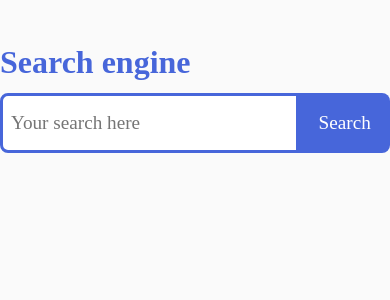
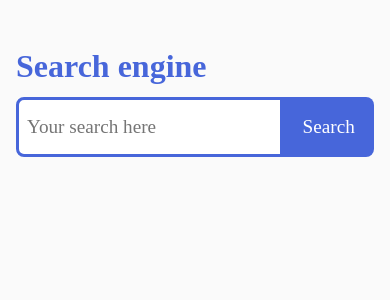
Before and after one commit to PChaparro/search-engine, a React (Vite) app in the folder frontend/: page / in a window 390 px wide. Shown: the top 300 px of the page. Built offline with nearby package versions, Linux system fonts and the light colour scheme; a web font is replaced by a local one.

Commit message:
:iphone: Improve responsive

```diff
--- a/frontend/src/components/SearchBar/SearchBar.module.css
+++ b/frontend/src/components/SearchBar/SearchBar.module.css
@@ -1,5 +1,6 @@
 .header {
   padding: 32px 0px;
+  margin-block-end: 12px;
 }
 
 .header__title {
--- a/frontend/src/pages/Home/Home.module.css
+++ b/frontend/src/pages/Home/Home.module.css
@@ -9,3 +9,15 @@
   grid-template-columns: repeat(auto-fill, 320px);
   place-content: center;
 }
+
+@media screen and (max-width: 1200px){
+  .container{
+    padding: 4px 16px;
+  }
+}
+
+@media screen and (max-width: 576px){
+  .videos{
+    grid-template-columns: repeat(auto-fill, 240px);
+  }
+}
```
